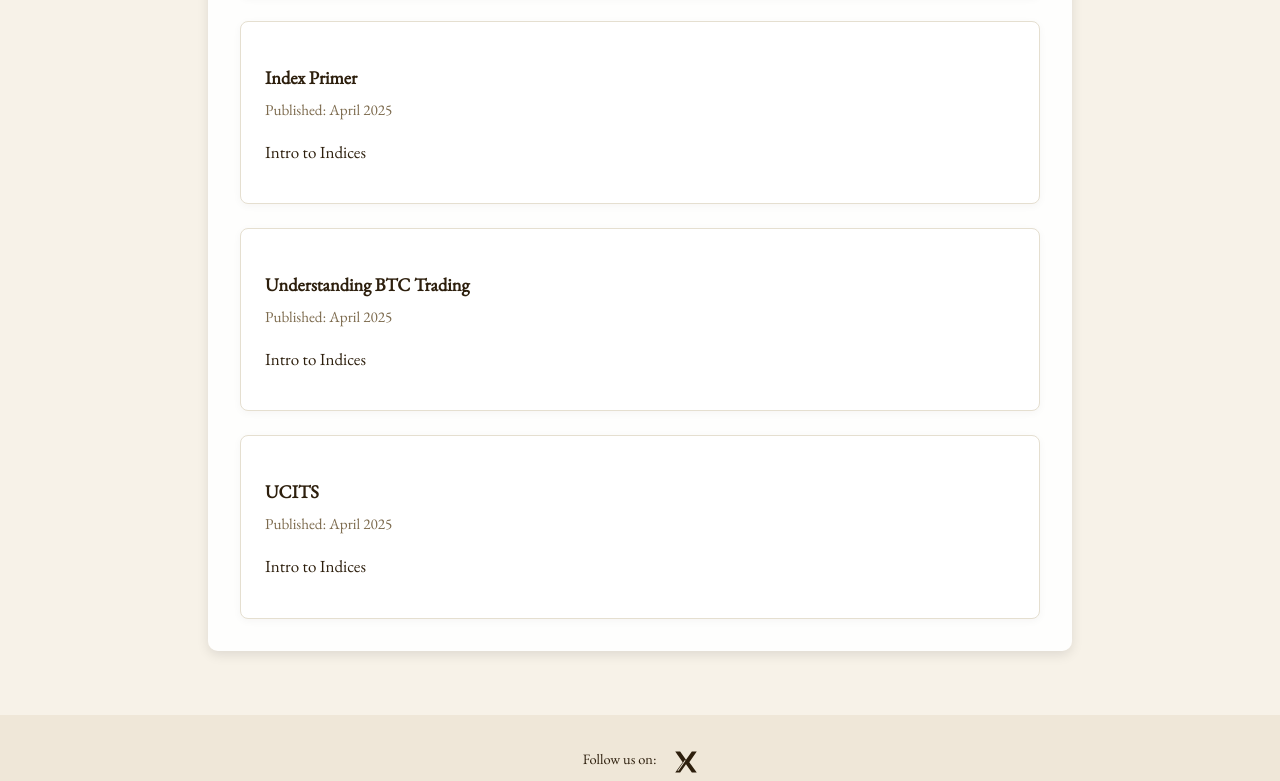
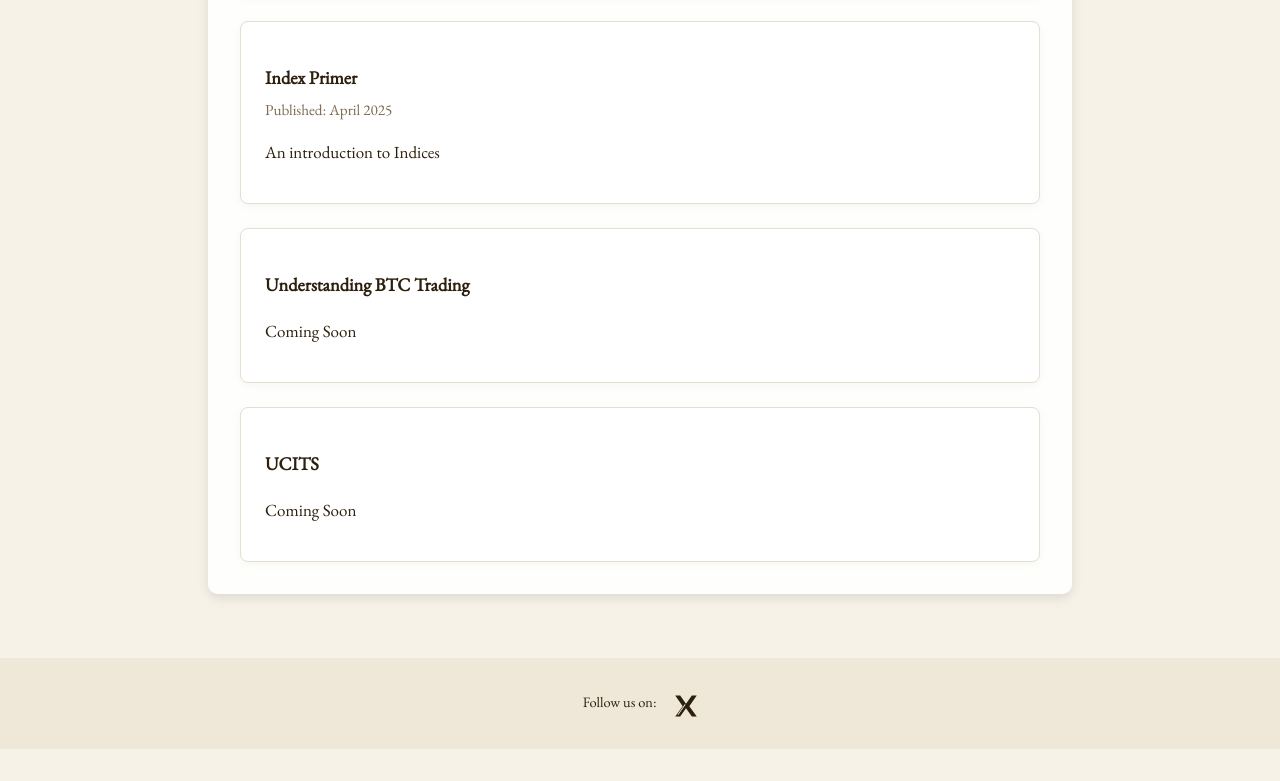
Before and after one commit to Avanderheyde/landing-page, a plain HTML site: page index.html in a window 1280 px wide. Shown: the part 642-1423 px from the top of the page. After the commit the page ends 1391 px from the top, so only its background shows below. Drawn offline with nearby package versions, Linux system fonts and the light colour scheme.

Commit message:
fix: publish dates and text under coming soon articles

```diff
--- a/index.html
+++ b/index.html
@@ -45,21 +45,21 @@
               <a href="/articles/index-primer.html">Index Primer</a>
             </h3>
             <div class="paper-meta">Published: April 2025</div>
-            <p>Intro to Indices</p>
+            <p>An introduction to Indices</p>
           </div>
           <div class="paper-preview">
             <h3>
               <a href="/articles/btc-trading.html">Understanding BTC Trading</a>
             </h3>
-            <div class="paper-meta">Published: April 2025</div>
-            <p>Intro to Indices</p>
+            <!-- <div class="paper-meta">Published: April 2025</div> -->
+            <p>Coming Soon</p>
           </div>
           <div class="paper-preview">
             <h3>
               <a href="/articles/UCITS.html">UCITS</a>
             </h3>
-            <div class="paper-meta">Published: April 2025</div>
-            <p>Intro to Indices</p>
+            <!-- <div class="paper-meta">Published: April 2025</div> -->
+            <p>Coming Soon</p>
           </div>
         </section>
       </main>
```
